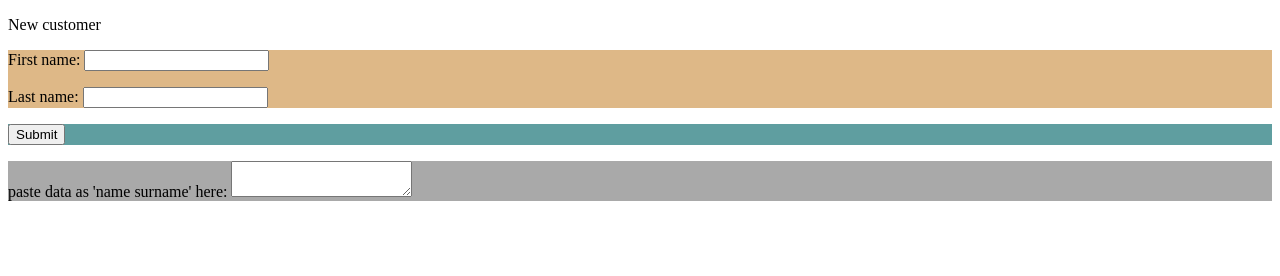
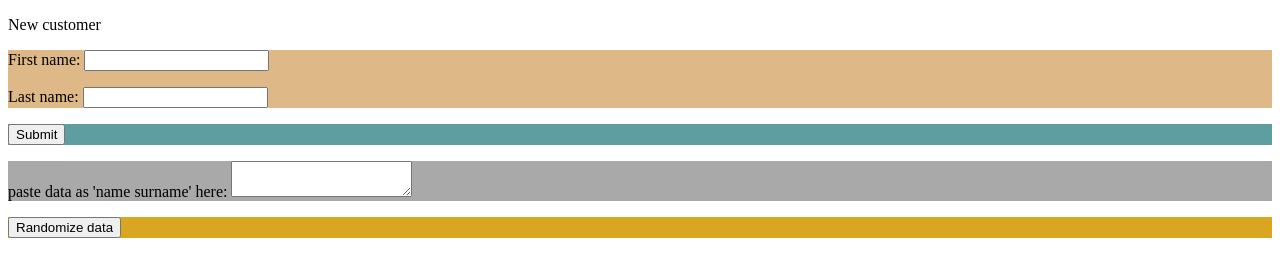
Before and after one commit to pawelbak/js-plugin-driven-development, a website: page index.html in a window 1280 px wide. Drawn offline with Linux system fonts and the light colour scheme.

Commit message:
randomize working

```diff
--- a/index.html
+++ b/index.html
@@ -10,6 +10,7 @@
     <script src='formComponent.js'></script>
     <script src='submitComponent.js'></script>
     <script src='copyPasteComponent.js'></script>
+    <script src='randomizeComponent.js'></script>
 
 <style>
 #formPanel {
@@ -61,6 +62,13 @@
                 formComponent.fillWithData(newData);
             });
             copyPasteComponent.render();
+
+
+            var randomizeComponent  = new RandomizeComponent()
+            randomizeComponent.init(document.getElementById('randomizePanel'), 'localhost:3333/backendApi', function dataChangedFunction(newData) {
+                formComponent.fillWithData(newData);
+            });
+            randomizeComponent.render();
         }
     </script>
 
--- /dev/null
+++ b/randomizeComponent.js
@@ -0,0 +1,38 @@
+function RandomizeComponent() {
+
+    this.init = function (targetElement, apiUrl, dataChangedFunction) {
+        this.targetElement = targetElement;
+        this.apiUrl = apiUrl;
+        this.dataChangedFunction = dataChangedFunction;
+
+
+        this.randomFirstNames = ["John", "Betty", "Samuel", "Paul", "Jimmy", "Bill"];
+        this.randomLastNames = ["Jackson", "McCartney", "Starr", "Adams", "Kowalski", "Gates"];
+    }
+
+    this.render = function () {
+        var me = this;
+
+        var button = document.createElement("button");
+        button.appendChild(document.createTextNode("Randomize data"));
+        button.onclick = function () {
+            me.randomize();
+        }
+
+        this.targetElement.appendChild(button);
+    }
+
+
+    this.randomize = function () {
+        var firstName = this.randomFirstNames[Math.floor(Math.random() * this.randomFirstNames.length)];
+        var lastName = this.randomLastNames[Math.floor(Math.random() * this.randomLastNames.length)];
+
+        this.dataChangedFunction({
+            firstName: firstName,
+            lastName: lastName
+        })
+
+    }
+
+
+}
```
